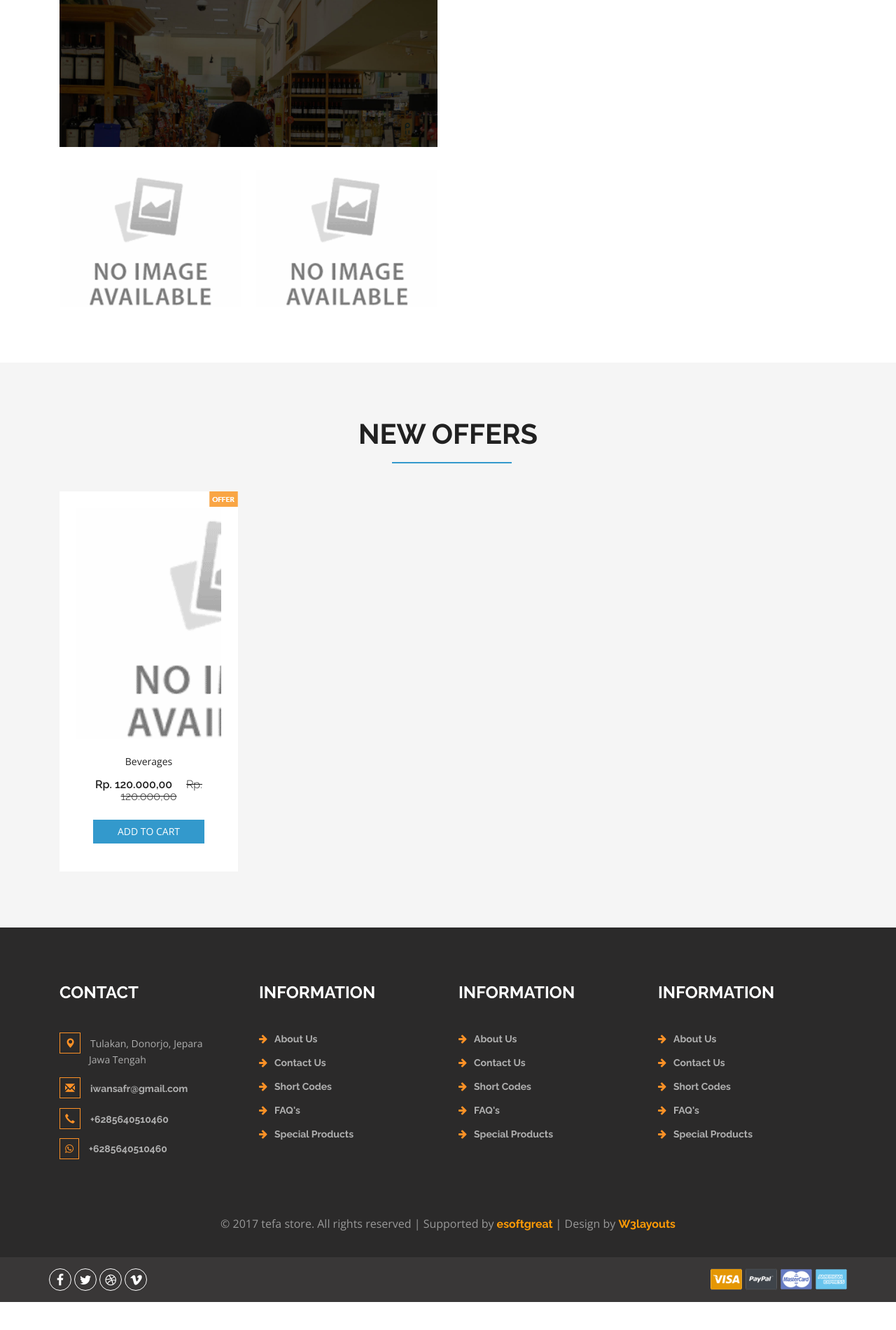
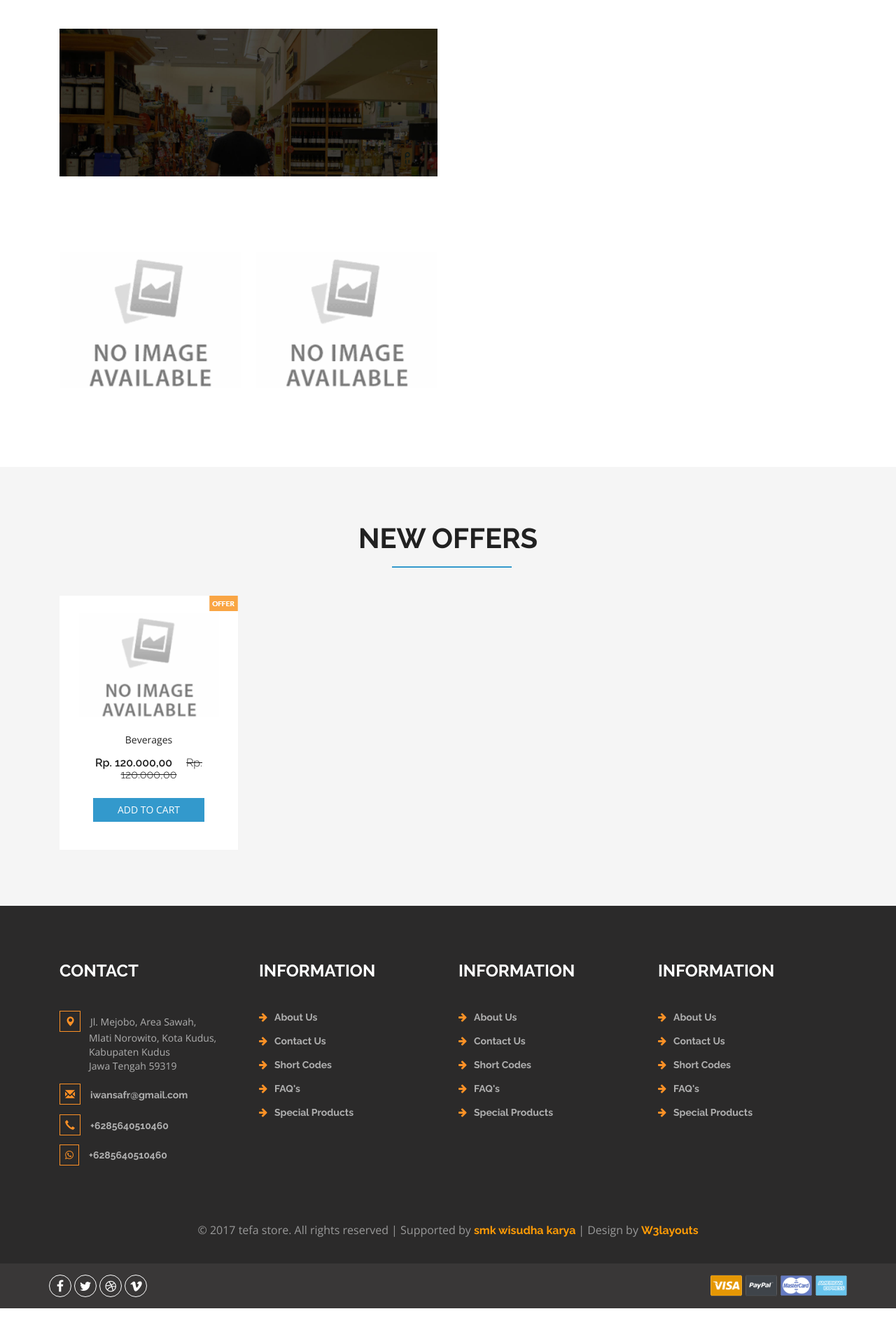
Before and after one commit to iwansafr/tefa-store, a CodeIgniter app: page /database/ in a window 1280 px wide. Shown: the part 2456-4356 px from the top of the page at 70% size. After the commit the page ends 4325 px from the top, so only its background shows below. Run offline with CodeIgniter, Linux system fonts and the light colour scheme; data comes from the database, SQL or seed files in the repository; some libraries are stand-ins or nearby versions.

Commit message:
developing view

```diff
--- a/application/modules/home/views/super_market/banner_bottom.php
+++ b/application/modules/home/views/super_market/banner_bottom.php
@@ -29,7 +29,7 @@
 		?>
 		<div class="col-md-6 ban-bottom3">
 			<div class="ban-top">
-				<img src="<?php echo image_module('content',$ban['left']['id'].'/'.$ban['left']['image']);?>" class="img-responsive" alt=""/>
+				<img src="<?php echo image_module('content',$ban['left']['id'].'/'.$ban['left']['image']);?>" class="img-responsive" alt="" style="object-fit: contain; width: 540px;height: 295.31px;" />
 			</div>
 			<div class="ban-img">
 				<?php
@@ -41,7 +41,7 @@
 						?>
 						<div class=" ban-bottom<?php echo $i; ?>">
 							<div class="ban-top">
-								<img src="<?php echo image_module('content',$cvalue['id'].'/'.$cvalue['image']) ?>" class="img-responsive" alt=""/>
+								<img src="<?php echo image_module('content',$cvalue['id'].'/'.$cvalue['image']) ?>" class="img-responsive" alt="" style="object-fit: contain; width: 259.19px;height: 259.19px;" />
 							</div>
 						</div>
 						<?php
@@ -59,7 +59,7 @@
 		?>
 		<div class="col-md-6 ban-bottom">
 			<div class="ban-top">
-				<img src="<?php echo image_module('content',$ban['right']['id'].'/'.$ban['right']['image']);?>" class="img-responsive" alt=""/>
+				<img src="<?php echo image_module('content',$ban['right']['id'].'/'.$ban['right']['image']);?>" class="img-responsive" alt="" style="object-fit: contain; width: 540px;height: 586px;"/>
 			</div>
 		</div>
 		<div class="clearfix"></div>
--- a/application/modules/home/views/super_market/contact.php
+++ b/application/modules/home/views/super_market/contact.php
@@ -1,6 +1,6 @@
 <h3>Contact</h3>
 <ul class="address">
-	<li><i class="glyphicon glyphicon-map-marker" aria-hidden="true"></i>Tulakan, Donorjo, Jepara <span>Jawa Tengah</span></li>
+	<li><i class="glyphicon glyphicon-map-marker" aria-hidden="true"></i>Jl. Mejobo, Area Sawah, <span>Mlati Norowito, Kota Kudus,</span><span>Kabupaten Kudus</span><span>Jawa Tengah 59319</span></li>
 	<li><i class="glyphicon glyphicon-envelope" aria-hidden="true"></i><a href="mailto:iwansafr@gmail.com">iwansafr@gmail.com</a></li>
 	<li><i class="glyphicon glyphicon-earphone" aria-hidden="true"></i><a href="tel:+6285640510460">+6285640510460</a></li>
 	<li><i class="fa fa-whatsapp" aria-hidden="true"></i><a href="https://api.whatsapp.com/send?phone=6285640510460">+6285640510460</a></li>
--- a/application/modules/home/views/super_market/footer.php
+++ b/application/modules/home/views/super_market/footer.php
@@ -1,3 +1,3 @@
 <div class="container">
-	<p>© 2017 <?php echo @$site_value['title'] ?>. All rights reserved | Supported by <a href="https://esoftgreat.com/">esoftgreat </a>| Design by <a href="http://w3layouts.com/">W3layouts</a></p>
+	<p>© 2017 <?php echo @$site_value['title'] ?>. All rights reserved | Supported by <a href="https://smkwiskarkudus.sch.id/">smk wisudha karya </a>| Design by <a href="http://w3layouts.com/" target="_blank">W3layouts</a></p>
 </div>
--- a/application/modules/home/views/super_market/home.php
+++ b/application/modules/home/views/super_market/home.php
@@ -110,7 +110,9 @@
 	// 	paypal.minicart.reset();
 	// }
 </script>
-<?php $this->load->view($dir.'cart') ?>
+<?php
+// $this->load->view($dir.'cart')
+?>
 <script src="<?php echo base_url().'templates/super_market/';?>js/skdslider.min.js"></script>
 <link href="<?php echo base_url().'templates/super_market/';?>css/skdslider.css" rel="stylesheet">
 <script type="text/javascript">
--- a/application/modules/home/views/super_market/logo.php
+++ b/application/modules/home/views/super_market/logo.php
@@ -1,7 +1,8 @@
 <div class="container">
 	<div class="w3ls_logo_products_left1">
 		<ul class="phone_email">
-			<li><i class="fa fa-phone" aria-hidden="true"></i>Order online or call us : 085 640 510 460</li>
+			<?php $phone = '085000000000' ?>
+			<li><i class="fa fa-phone" aria-hidden="true"></i>Order online or call us : <a href="tel:<?php echo $phone ?>" style="color: #212121;"><?php echo $phone ?></a></li>
 		</ul>
 	</div>
 	<div class="w3ls_logo_products_left">
--- a/application/modules/home/views/super_market/product_new_offers.php
+++ b/application/modules/home/views/super_market/product_new_offers.php
@@ -1,7 +1,7 @@
 <h3>New offers</h3>
 <?php
 $data_config = get_block_config('product_new_offers', $config_template);
-if(!empty($data_config['id']))
+if(!empty($data_config['where']))
 {
 	$product = $this->esg->get_product($data_config['where'], @intval($data_config['limit']));
 }
@@ -23,7 +23,7 @@
 							<figure>
 								<div class="snipcart-item block">
 									<div class="snipcart-thumb">
-										<a href="<?php echo product_link($value['slug']) ?>"><img title="<?php echo $value['title'] ?>" alt="<?php echo $value['title'] ?>" src="<?php echo !empty($value['image_link']) ? $value['image_link'] : image_module('product', $value['id'].'/'.$value['image']) ?>"></a>
+										<a href="<?php echo product_link($value['slug']) ?>"><img title="<?php echo $value['title'] ?>" height="150" alt="<?php echo $value['title'] ?>" src="<?php echo !empty($value['image_link']) ? $value['image_link'] : image_module('product', $value['id'].'/'.$value['image']) ?>"></a>
 										<p><?php echo $value['title'] ?></p>
 										<!-- <div class="stars">
 											<i class="fa fa-star blue-star" aria-hidden="true"></i>
--- a/application/modules/home/views/super_market/product_top_offers.php
+++ b/application/modules/home/views/super_market/product_top_offers.php
@@ -43,7 +43,7 @@
 										<figure>
 											<div class="snipcart-item block" >
 												<div class="snipcart-thumb">
-													<a href="<?php echo product_link($vvalue['slug']); ?>"><img title=" " alt=" " src="<?php echo image_module('product', $vvalue['id'].'/'.$vvalue['image'])?>" /></a>
+													<a href="<?php echo product_link($vvalue['slug']); ?>"><img title=" " height="150" alt=" " src="<?php echo image_module('product', $vvalue['id'].'/'.$vvalue['image'])?>" /></a>
 													<p><?php echo $vvalue['title'] ?></p>
 													<!-- <div class="stars">
 														<i class="fa fa-star blue-star" aria-hidden="true"></i>
@@ -107,7 +107,7 @@
 										<figure>
 											<div class="snipcart-item block" >
 												<div class="snipcart-thumb">
-													<a href="<?php echo product_link($vvalue['slug']); ?>"><img title=" " alt=" " src="<?php echo image_module('product', $vvalue['id'].'/'.$vvalue['image'])?>" /></a>
+													<a href="<?php echo product_link($vvalue['slug']); ?>"><img title=" " alt=" " height="150" src="<?php echo image_module('product', $vvalue['id'].'/'.$vvalue['image'])?>" /></a>
 													<p><?php echo $vvalue['title'] ?></p>
 													<!-- <div class="stars">
 														<i class="fa fa-star blue-star" aria-hidden="true"></i>
@@ -179,7 +179,7 @@
 										<figure>
 											<div class="snipcart-item block" >
 												<div class="snipcart-thumb">
-													<a href="<?php echo product_link($vvalue['slug']); ?>"><img title=" " alt=" " src="<?php echo image_module('product', $vvalue['id'].'/'.$vvalue['image'])?>" /></a>
+													<a href="<?php echo product_link($vvalue['slug']); ?>"><img title=" " alt=" " height="150" src="<?php echo image_module('product', $vvalue['id'].'/'.$vvalue['image'])?>" /></a>
 													<p><?php echo $vvalue['title'] ?></p>
 													<!-- <div class="stars">
 														<i class="fa fa-star blue-star" aria-hidden="true"></i>
```
Also changed, not shown: images/modules/content/6/image_Snack_1539916289.jpg (added).
